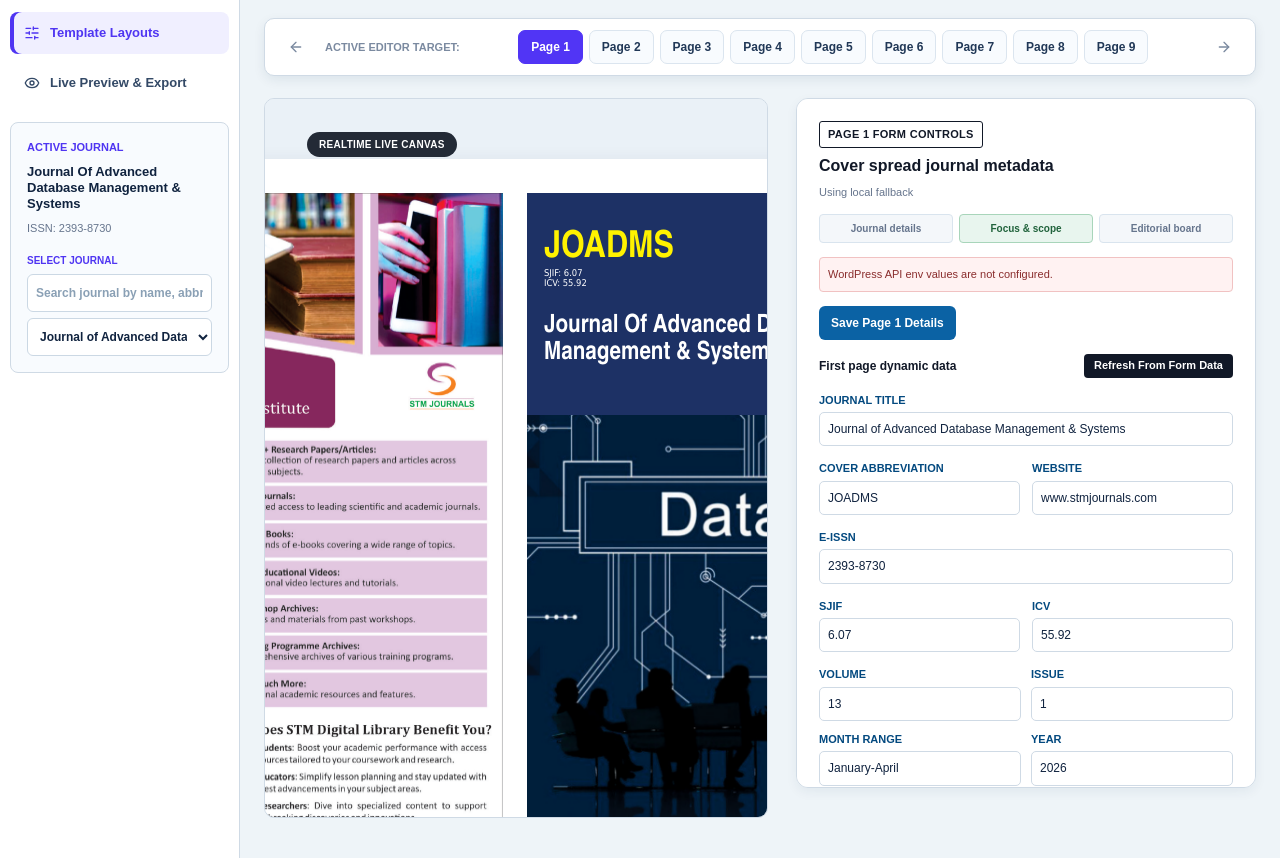
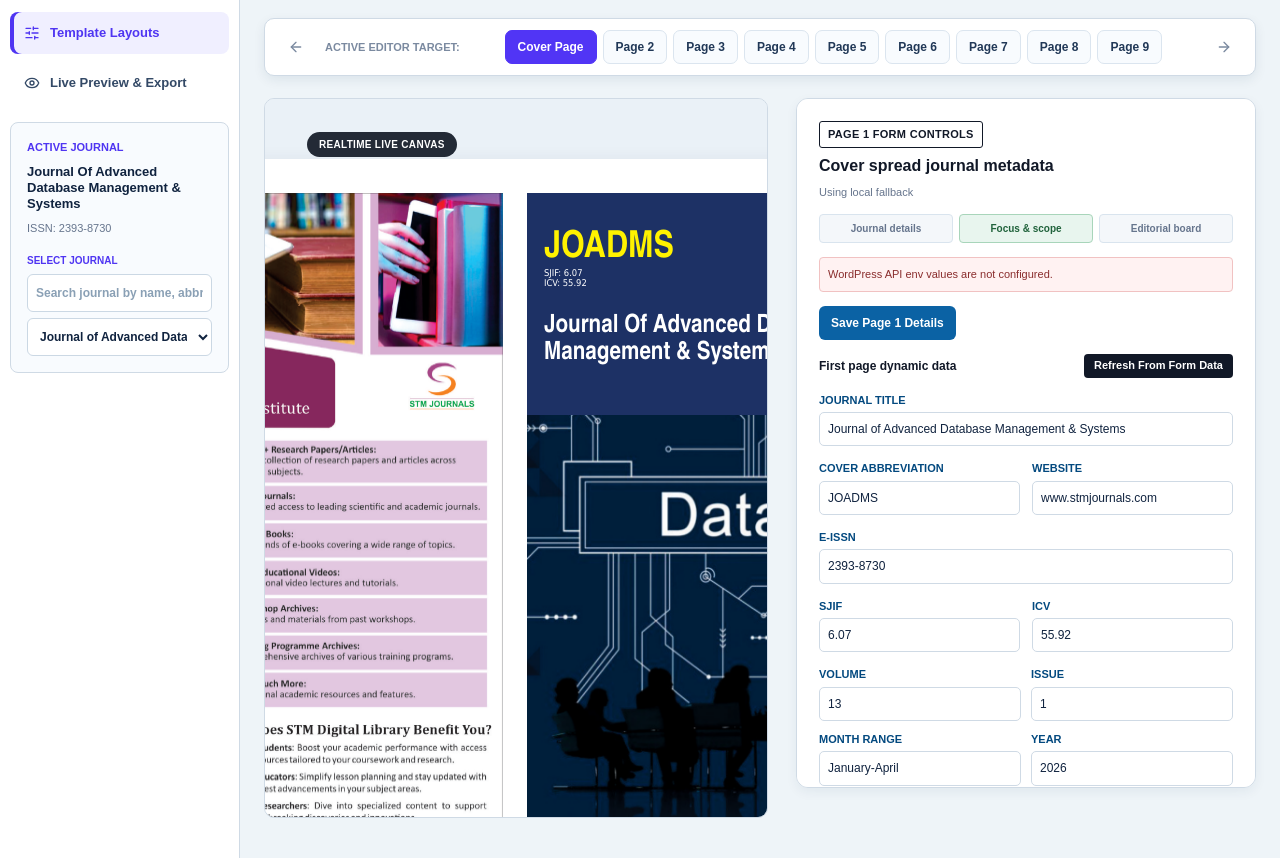
Before and after one commit to celnetamit/Journal_cover_pages, a Next.js app: page / in a window 1280 px wide. Built offline with nearby package versions, Linux system fonts and the light colour scheme; grey boxes are pictures that could not be loaded.

Commit message:
Adjust cover page selector labels

```diff
--- a/src/components/JournalDashboard.tsx
+++ b/src/components/JournalDashboard.tsx
@@ -72,6 +72,11 @@
 const defaultIssueYear = "2026";
 const totalPages = 9;
 const romanNumerals = ["", "i", "ii", "iii", "iv", "v", "vi", "vii", "viii", "ix", "x"];
+
+function pageStepperLabel(page: number) {
+  if (page === 1) return "Cover Page";
+  return `Page ${page}`;
+}
 
 const boardMembers = [
   ["Dr. Tapas Kumar Chatterjee", "Associate Professor-Marketing", "Institute of Management Technology Maharashtra, India", "Editor in Chief"],
@@ -920,7 +925,7 @@
         <span>Regd. Office: Office No. 4, First Floor, CSC Pocket-E Market, Mayur Vihar, Phase-I, New Delhi-110091</span>
         <span>Website: www.celnet.in; CIN No.: U80302DL2005PTC138759</span>
       </div>
-      <PageNumber value={2} />
+      <PageNumber value={1} />
     </section>
   );
 }
@@ -1125,7 +1130,7 @@
         All the legal disputes are subjected to Delhi Jurisdiction only. If you have any questions, please contact the
         Publication Management Team at {identity.email}; Tel: {legalPhone}.
       </p>
-      <PageNumber value={3} />
+      <PageNumber value={2} />
     </section>
   );
 }
@@ -1176,7 +1181,7 @@
       </ul>
 
       {focusNotes.map((note, index) => <p key={index}>{note}</p>)}
-      <PageNumber value={4} />
+      <PageNumber value={3} />
     </section>
   );
 }
@@ -1220,7 +1225,7 @@
           <strong>Tel. no.: {identity.phone}</strong>
         </div>
       </div>
-      <PageNumber value={5} />
+      <PageNumber value={4} />
     </section>
   );
 }
@@ -1271,7 +1276,7 @@
       </div>
       <p className="url-line">{url}</p>
       <p className="manuscript-notice">{draft.manuscriptNotice}</p>
-      <PageNumber value={6} />
+      <PageNumber value={5} />
     </section>
   );
 }
@@ -1309,7 +1314,7 @@
           ? editors.slice(0, 12).map((member) => <EditorialMemberLine key={`${member.role}-${member.name}`} member={member} />)
           : fallbackEditors.map((member) => <MemberLine key={member[0]} member={member} />)}
       </div>
-      <PageNumber value={7} />
+      <PageNumber value={6} />
     </section>
   );
 }
@@ -1347,7 +1352,7 @@
         <span>{draft.directorName}</span>
         <b>{draft.directorRole}</b>
       </div>
-      <PageNumber value={8} />
+      <PageNumber value={7} />
     </section>
   );
 }
@@ -1369,7 +1374,7 @@
           ))}
         </tbody>
       </table>
-      <PageNumber value={9} />
+      <PageNumber value={8} />
     </section>
   );
 }
@@ -1745,6 +1750,9 @@
           </div>
           <div className="editor-note">
             Publisher logo defaults to the selected journal logo and can be overridden here. Leave Excellence logo empty if you do not want a lower-right cover logo.
+          </div>
+          <div className="final-export-actions">
+            <DownloadButton disabled={false} filename={pdfFileName(journal, draft, "cover")} mode="cover" label="Download Cover PDF" />
           </div>
         </>
       ) : null}
@@ -1933,7 +1941,6 @@
           </div>
           <div className="final-export-actions">
             <button type="button" className="secondary-action" onClick={onSave}>Save All Details</button>
-            <DownloadButton disabled={false} filename={pdfFileName(journal, draft, "cover")} mode="cover" label="Download Cover PDF" />
             <DownloadButton disabled={false} filename={pdfFileName(journal, draft, "internal")} mode="internal" label="Download Internal Pages PDF" />
           </div>
         </>
@@ -2092,7 +2099,7 @@
           <div className="page-stepper">
             {Array.from({ length: totalPages }, (_, index) => index + 1).map((page) => (
               <button className={activePage === page ? "active" : ""} key={page} onClick={() => setActivePage(page)}>
-                Page {page}
+                {pageStepperLabel(page)}
               </button>
             ))}
           </div>
```
